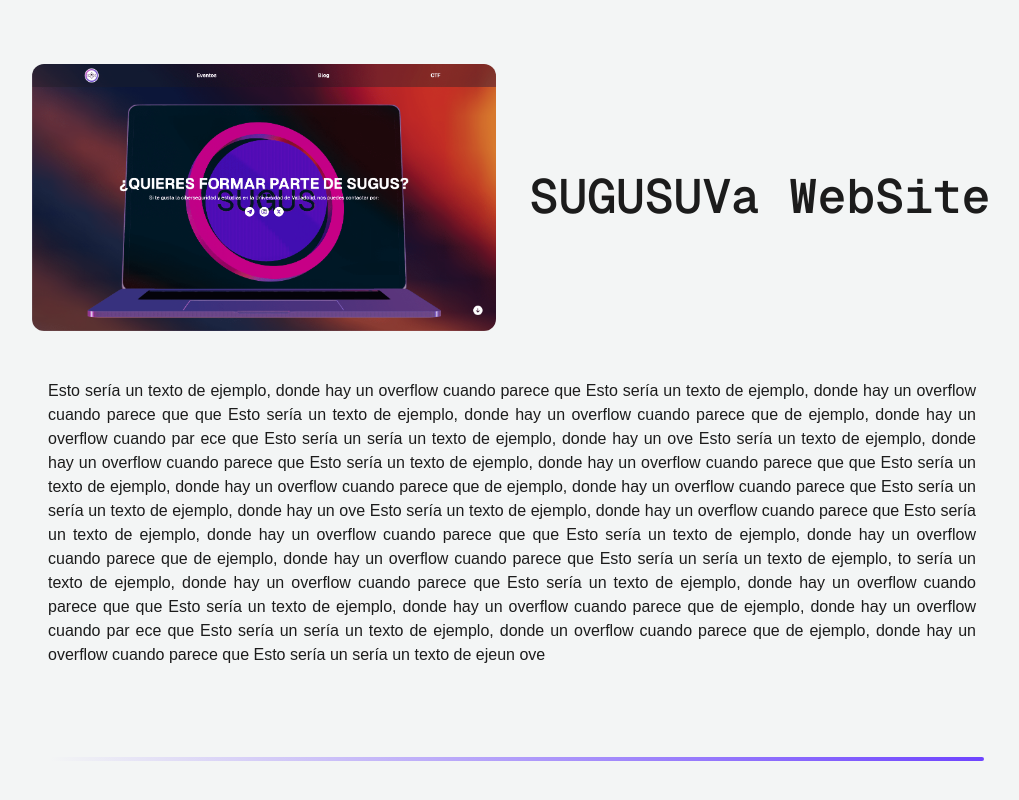
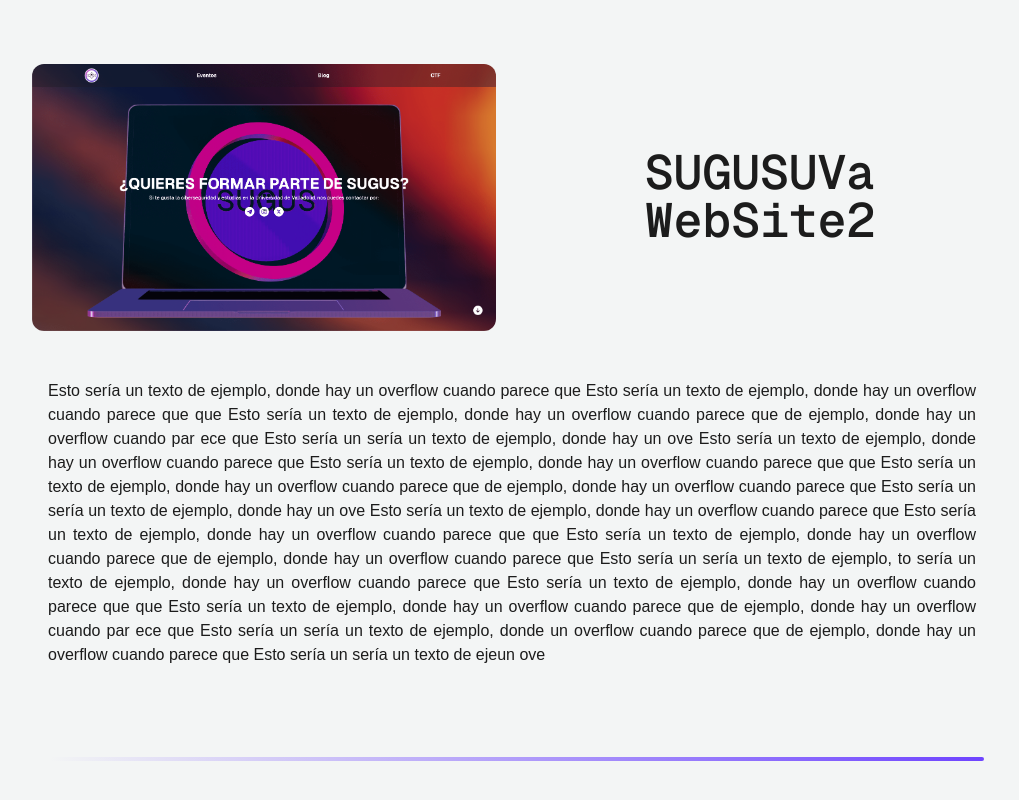
Before and after one commit to TheJhoxX/portfolio, a Next.js app: page / in a window 1280 px wide. Shown: the part 768-1568 px from the top of the page, without its empty margins (128-1147 px from the left). Built offline with nearby package versions, Linux system fonts and the light colour scheme.

Commit message:
deploy only main test

```diff
--- a/app/components/Projects.tsx
+++ b/app/components/Projects.tsx
@@ -12,7 +12,7 @@
 
 const projectTitle: React.ReactElement = (
   <p className="font-geistMono text-pretty text-center w-full font-semibold text-4xl md:text-5xl overflow-ellipsis line-clamp-3 md:line-clamp-4">
-    SUGUSUVa WebSite
+    SUGUSUVa WebSite2
   </p>
 );
 
```
Also changed, not shown: 1 other file (tests, documents, lock files or other folders).
